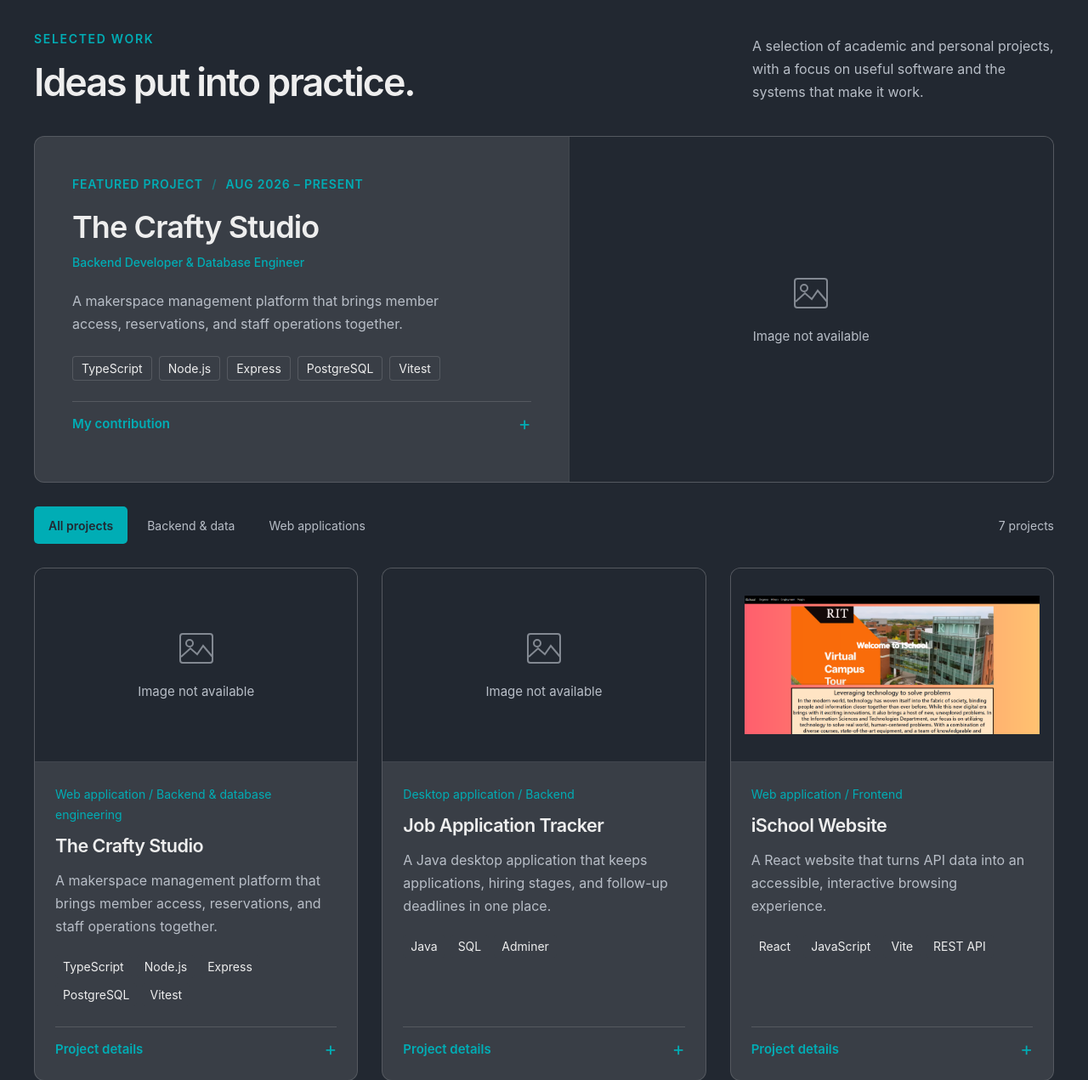
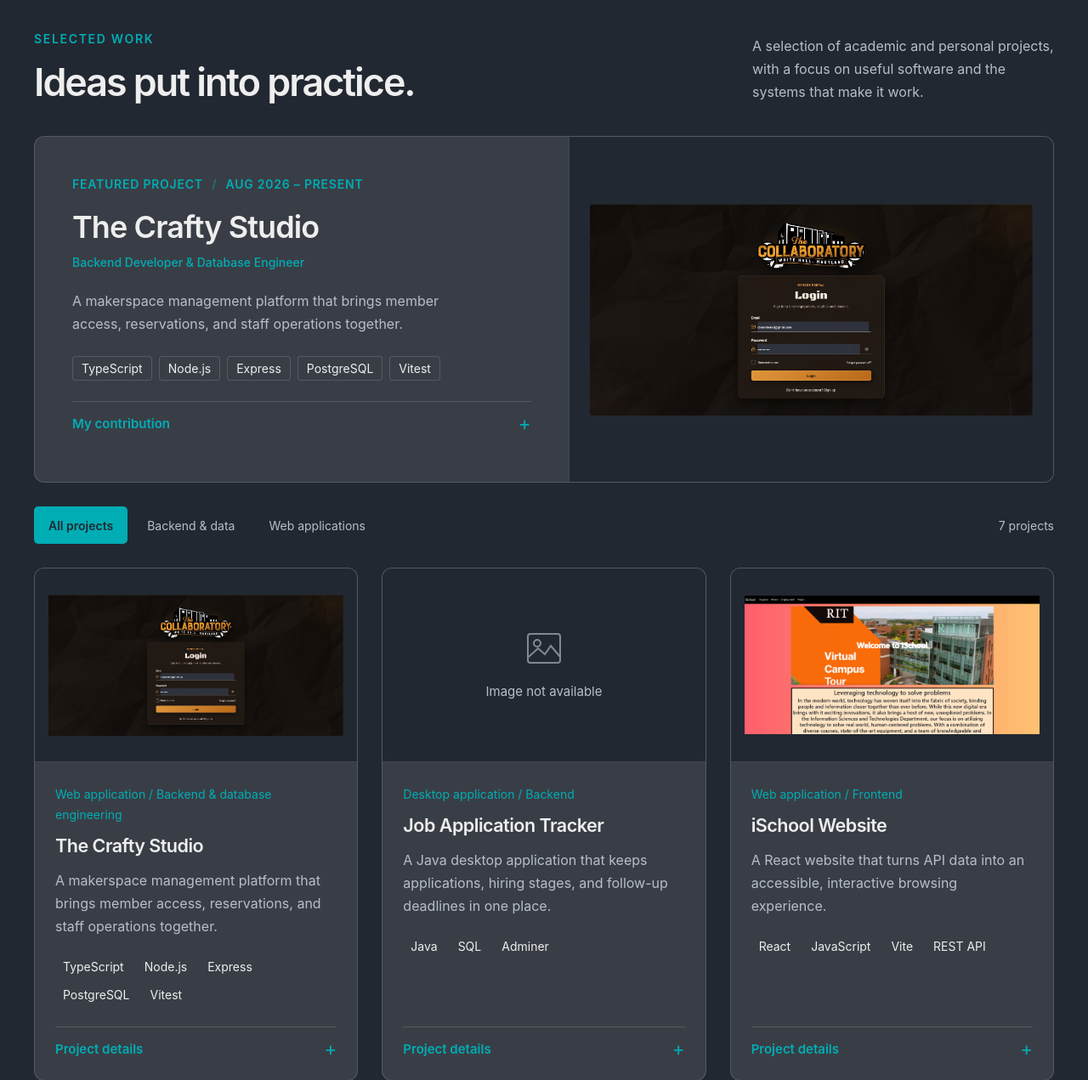
Before and after one commit to Tordwin/portfolio, a PHP site: page / in a window 1280 px wide. Shown: the part 943-2214 px from the top of the page at 85% size. Run offline with PHP 8.4, Linux system fonts and the light colour scheme.

Commit message:
Use supplied Crafty Studio screenshot in project previews

```diff
--- a/data/projects.php
+++ b/data/projects.php
@@ -7,8 +7,8 @@ return [
         'category' => 'backend web',
         'discipline' => 'Web application / Backend & database engineering',
         'date' => 'Aug 2026 – Present',
-        'image' => null,
-        'alt' => '',
+        'image' => 'images/crafty-studio.png',
+        'alt' => 'The Crafty Studio makerspace member portal login screen',
         'description' => 'A makerspace management platform that brings member access, reservations, and staff operations together.',
         'tags' => ['TypeScript', 'Node.js', 'Express', 'PostgreSQL', 'Vitest'],
         'highlights' => [
--- a/global.css
+++ b/global.css
@@ -104,7 +104,8 @@ h1 > span { color: var(--teal); }
 .project-date { font-size: .875rem; color: var(--muted); margin-bottom: 10px; }
 .image-placeholder { display: flex; flex-direction: column; justify-content: center; align-items: center; gap: 14px; color: var(--muted); text-align: center; font-size: .9375rem; }
 .image-placeholder svg { width: 48px; height: 48px; opacity: .65; }
-.featured-placeholder { background: var(--background); border-left: 1px solid var(--line); min-height: 280px; padding: 32px; }
+.featured-image { display: grid; place-items: center; min-width: 0; background: var(--background); border-left: 1px solid var(--line); padding: 24px; }
+.featured-image img { width: 100%; height: auto; border-radius: 3px; }
 .projects-grid { display: grid; grid-template-columns: repeat(3, minmax(0, 1fr)); gap: 28px; }
 .project-card { display: flex; min-width: 0; flex-direction: column; border: 1px solid var(--line); border-radius: var(--radius); overflow: hidden; background: var(--surface); transition: box-shadow .2s, border-color .2s; }
 .project-card:hover { border-color: var(--line); box-shadow: 0 8px 24px rgb(0 0 0 / 12%); }
@@ -248,7 +249,7 @@ h1 > span { color: var(--teal); }
     .featured-project { grid-template-columns: minmax(0, 1fr); }
     .featured-content { padding: 28px 24px 20px; }
     .featured-content .eyebrow { font-size: .8125rem; }
-    .featured-placeholder { border-left: 0; border-top: 1px solid var(--line); min-height: 220px; }
+    .featured-image { border-left: 0; border-top: 1px solid var(--line); }
     .projects-grid { grid-template-columns: minmax(0, 1fr); }
     .project-card-content { padding: 24px 24px 12px; }
     .project-image { aspect-ratio: 5 / 3; }
--- a/index.php
+++ b/index.php
@@ -54,9 +54,8 @@
                         </ul>
                     </details>
                 </div>
-                <div class="image-placeholder featured-placeholder">
-                    <svg viewBox="0 0 48 48" fill="none" stroke="currentColor" stroke-width="2" aria-hidden="true"><rect x="5" y="7" width="38" height="34" rx="3"/><circle cx="16" cy="18" r="4"/><path d="m6 34 11-10 8 7 7-10 11 13"/></svg>
-                    <p>Image not available</p>
+                <div class="featured-image">
+                    <img src="images/crafty-studio.png" alt="The Crafty Studio makerspace member portal login screen" loading="lazy" width="1905" height="908">
                 </div>
             </article>
 
```
Also changed, not shown: images/crafty-studio.png (added).
